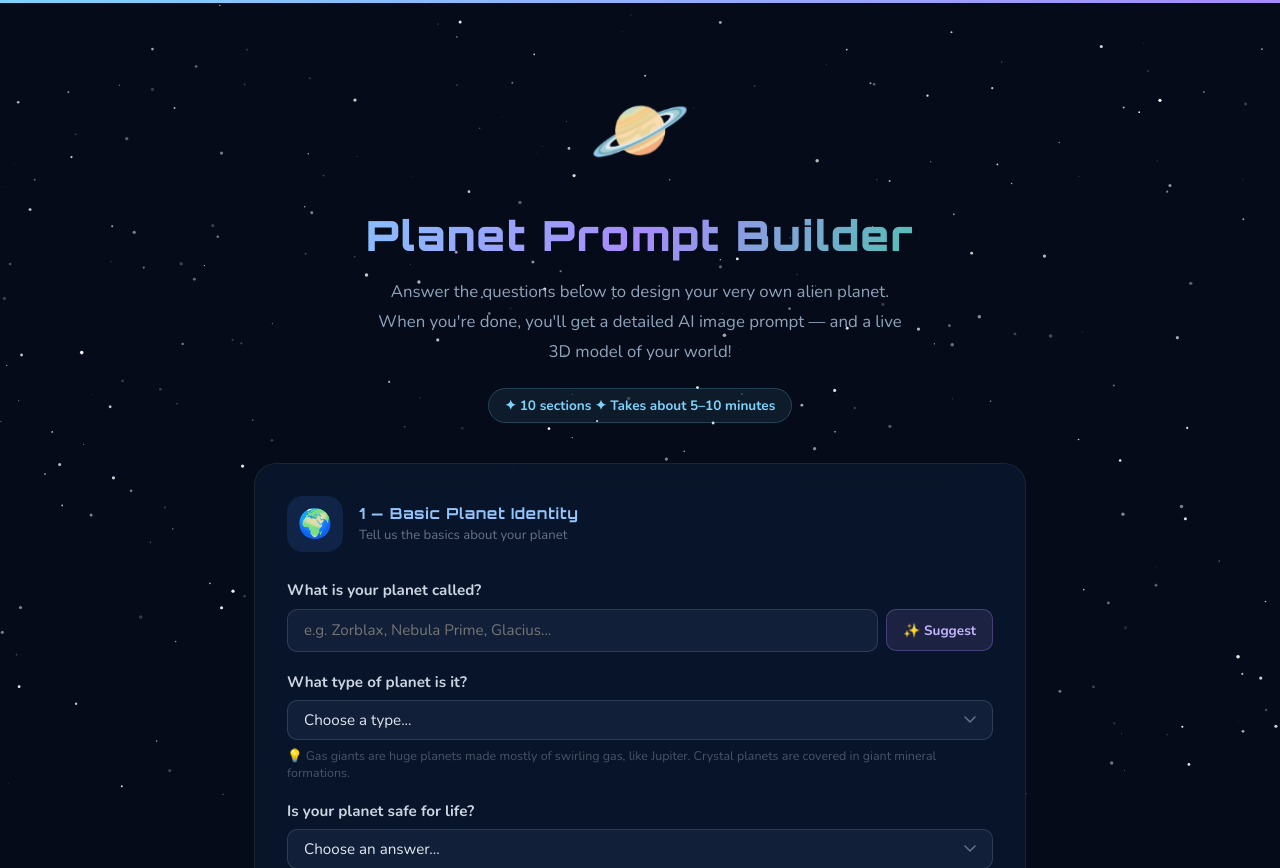
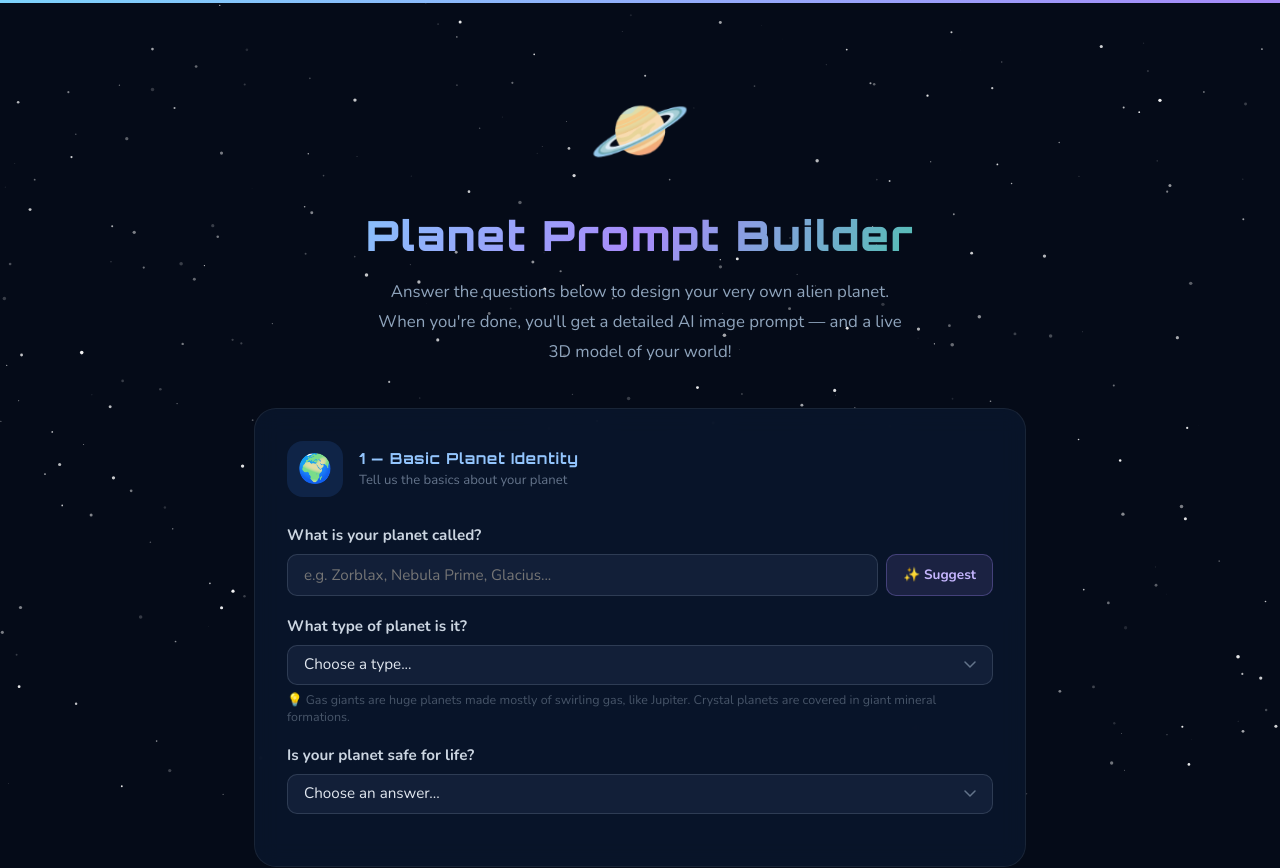
Before and after one commit to lord-buttock/planet-builder, a Flask app: page / in a window 1280 px wide. Shown: the top 868 px of the page. Run offline with Flask 3, Linux system fonts and the light colour scheme; some libraries are stand-ins or nearby versions.

Commit message:
Remove '10 sections · Takes about 5-10 minutes' hint text
Co-Authored-By: Claude Sonnet 4.6 <noreply@anthropic.com>

```diff
--- a/templates/index.html
+++ b/templates/index.html
@@ -252,7 +252,6 @@ select option{background:#0d1f38;color:#e2e8f0;}
   <span class="hero-emoji">🪐</span>
   <h1>Planet Prompt Builder</h1>
   <p>Answer the questions below to design your very own alien planet. When you're done, you'll get a detailed AI image prompt — and a live 3D model of your world!</p>
-  <div class="steps-hint">✦ 10 sections ✦ Takes about 5–10 minutes</div>
 </div>
 
 <div class="card t-blue">
```
